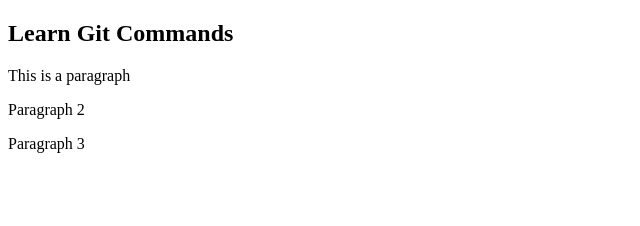
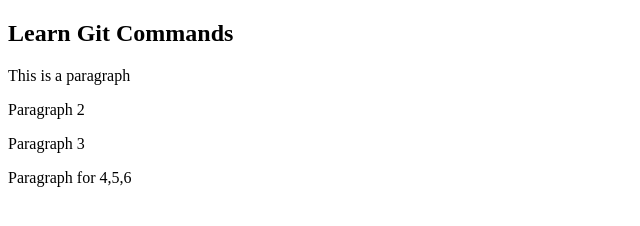
Before and after one commit to mppradeep/git-test, a website: page index.html in a window 1280 px wide. Shown: the whole page, without its empty margins (0-640 px from the left). Drawn offline with Linux system fonts and the light colour scheme.

Commit message:
sixth commit

```diff
--- a/index.html
+++ b/index.html
@@ -8,5 +8,6 @@
 	<p>This is a paragraph</p>
 	<p>Paragraph 2</p>
 	<P>Paragraph 3</P>
+	<p>Paragraph for 4,5,6</p>
 </body>
 </html>
```
